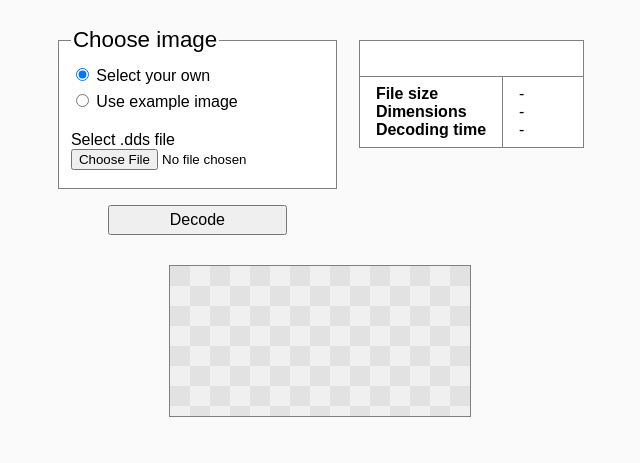
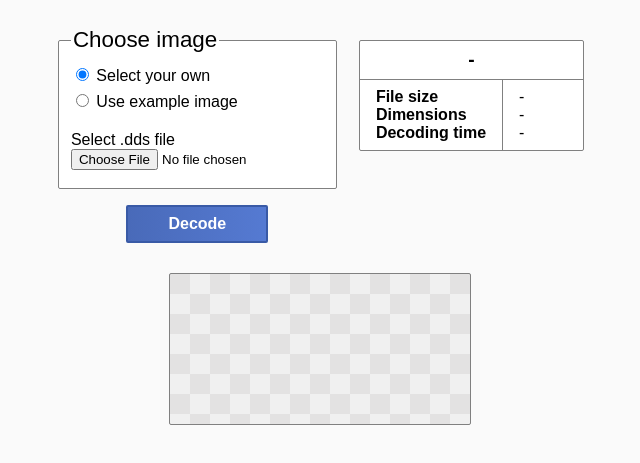
Before and after one commit to Alexander-Holm/bc7-decoder, a plain HTML site: page preview/index.html in a window 1280 px wide. Shown: the part 97-560 px from the top of the page, without its empty margins (320-960 px from the left). Drawn offline with Linux system fonts and the light colour scheme.

Commit message:
Button style

```diff
--- a/preview/index.html
+++ b/preview/index.html
@@ -34,7 +34,7 @@
             <button type="submit" id="submit">Decode</button>
         </form>
         <div id="info-table" >
-            <span style="grid-column: 1/3;" id="file-name" ></span>
+            <span style="grid-column: 1/3;" id="file-name" >-</span>
             <div style="grid-column: 1;" class="row-headers">
                 <span>File size</span>
                 <span>Dimensions</span>
--- a/preview/styles.css
+++ b/preview/styles.css
@@ -12,6 +12,10 @@ body{
     padding: 50px;
     background-color: hsl(0, 0%, 98%);
     font-family: sans-serif;
+}
+
+fieldset, #info-table, canvas{
+    border-radius: 2px;
 }
 
 header{
@@ -69,9 +73,19 @@ legend{
 #submit{
     margin: auto;
     margin-top: 12px;
+
     font-size: 1rem;
-    padding: 4px 60px;
+    font-weight: 600;
+    color: white;
+
+    padding: 8px 40px;
+    background-image: linear-gradient(90deg, #496ab9, #557ad2);
+    border: 2px solid #395aa6;
+    border-radius: 2px;
 }
+    #submit:hover{
+        filter: brightness(1.1);
+    }
 
 #inputs > label{
     display: block;
@@ -114,4 +128,5 @@ canvas{
     background-size: 40px 40px;
     border: 1px solid gray;
     box-sizing: content-box;
+    max-width: 100%;
 }
```
